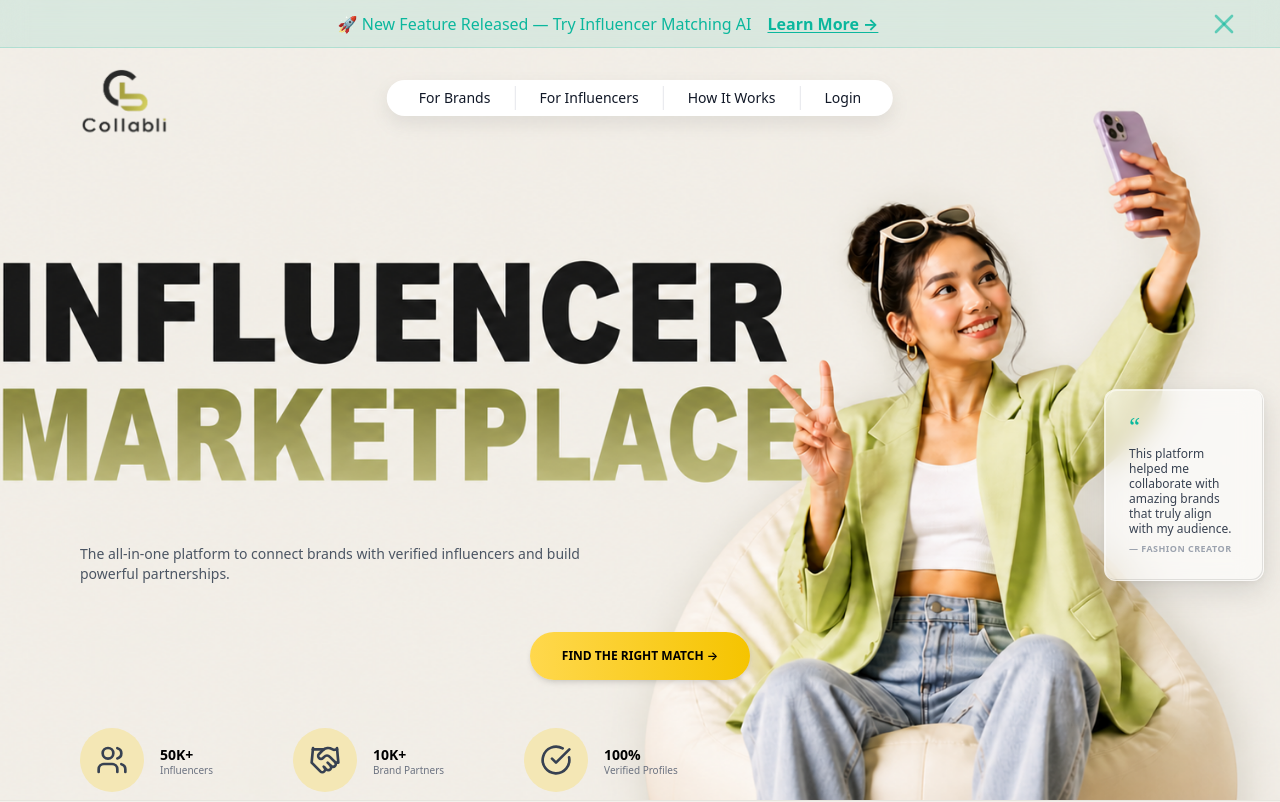
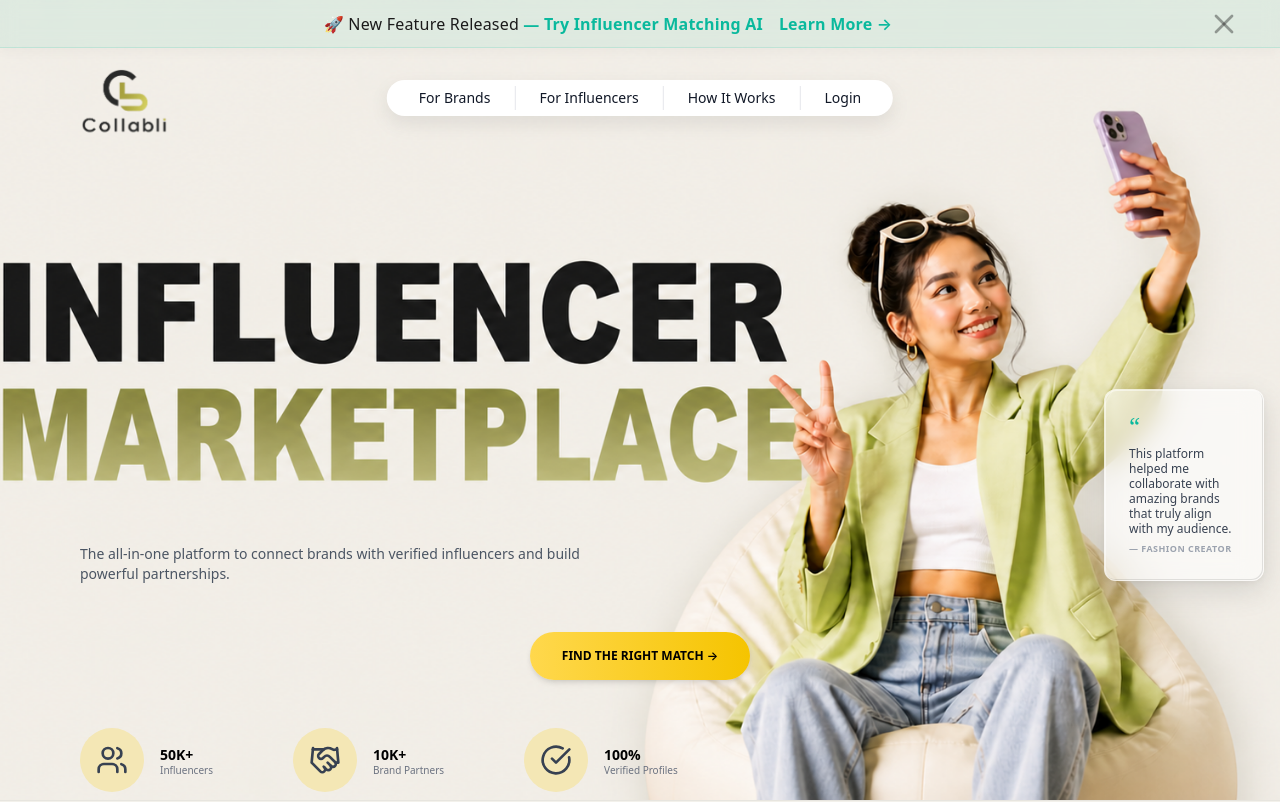
Before and after one commit to nevermature01-lgtm/collabli, a Next.js app: page / in a window 1280 px wide. Shown: the top 802 px of the page. Built offline with nearby package versions, Linux system fonts and the light colour scheme.

Commit message:
STRICT UI UPDATE TASK — DO NOT MODIFY ANYTHING EXCEPT ANNOUNCEMENT BAR

```diff
--- a/src/components/landing/AnnouncementBar.tsx
+++ b/src/components/landing/AnnouncementBar.tsx
@@ -2,7 +2,6 @@
 
 import React, { useState, useEffect } from 'react';
 import { X } from 'lucide-react';
-import { Button } from '@/components/ui/button';
 import { cn } from '@/lib/utils';
 
 interface AnnouncementBarProps {
@@ -35,23 +34,30 @@ export const AnnouncementBar: React.FC<AnnouncementBarProps> = ({
 
   if (!show) return null;
 
+  // Split message to highlight second part if delimiter exists (e.g., " — ")
+  const parts = message.includes(' — ') ? message.split(' — ') : [message];
+
   return (
-    <div className="absolute top-0 left-0 right-0 z-[100] h-[48px] bg-primary/10 border-b border-primary/20 backdrop-blur-md transition-all duration-300">
-      <div className="container mx-auto h-full px-4 flex items-center justify-center relative">
-        <p className="text-sm md:text-base font-medium text-primary text-center truncate pr-8">
-          {message}
+    <div className="absolute top-0 left-0 right-0 z-[100] min-h-[40px] h-[48px] bg-[rgba(10,185,157,0.08)] border-b border-[rgba(10,185,157,0.15)] backdrop-blur-[8px] shadow-[0_4px_12px_rgba(0,0,0,0.03)] transition-all duration-300">
+      <div className="container mx-auto h-full px-4 flex items-center justify-center relative py-[10px]">
+        <p className="text-sm md:text-base font-medium text-[#1a1a1a] text-center truncate pr-8 tracking-[0.2px]">
+          {parts[0]}
+          {parts.length > 1 && (
+            <span className="text-[#0ab99d] font-semibold"> — {parts[1]}</span>
+          )}
           {ctaLink && ctaText && (
             <a
               href={ctaLink}
-              className="ml-2 font-bold underline underline-offset-2 hover:text-primary/80 transition-colors"
+              className="ml-2 text-[#0ab99d] font-semibold relative inline-block group"
             >
               {ctaText}
+              <span className="absolute left-0 bottom-[-2px] w-0 h-[1px] bg-[#0ab99d] transition-all duration-300 group-hover:w-full" />
             </a>
           )}
         </p>
         <button
           onClick={handleDismiss}
-          className="absolute right-4 p-1 rounded-full hover:bg-primary/10 text-primary/60 hover:text-primary transition-colors"
+          className="absolute right-4 p-1 rounded-full hover:bg-black/5 text-[#1a1a1a]/40 hover:text-[#1a1a1a] transition-colors"
           aria-label="Dismiss announcement"
         >
           <X className="w-4 h-4" />
```
